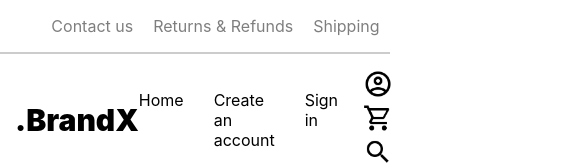
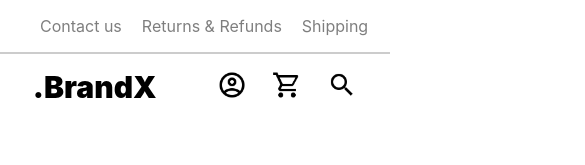
Before and after one commit to githmin/ecommerce-mern, a React (Create React App) app: page / in a window 390 px wide. Shown: the top 165 px of the page, 585 px wide, since content can reach past the window. Built offline with nearby package versions, Linux system fonts and the light colour scheme.

Commit message:
responsive design on header

```diff
--- a/src/components/Header.jsx
+++ b/src/components/Header.jsx
@@ -11,13 +11,25 @@ const Spacer = styled.div`
   opacity: 0.2;
 `;
 
+const Div = styled.div``;
+
 const TopNav = styled.div`
   display: flex;
   justify-content: space-around;
+  @media screen and (max-width: 480px) {
+    justify-content: inherit;
+    align-items: center;
+  }
 `;
 const TopNavF = styled.div`
   display: flex;
   opacity: 0.5;
+  @media screen and (max-width: 480px) {
+    justify-content: center;
+    align-items: center;
+    padding-left: 20px;
+    padding-right: 20px;
+  }
 `;
 
 const TStyledP = styled.p`
@@ -34,6 +46,9 @@ const BottomNavF = styled.div`
   display: flex;
   gap: 30px;
   cursor: pointer;
+  @media screen and (max-width: 480px) {
+    display: none;
+  }
 `;
 const Brand = styled.div`
   font-size: 30px;
@@ -53,6 +68,9 @@ const CategoryNav = styled.div`
   gap: 25px;
   color: white;
   background-color: black;
+  @media screen and (max-width: 480px) {
+    display: none;
+  }
 `;
 const CategoryItem = styled.p`
   cursor: pointer;
@@ -64,7 +82,7 @@ const header = () => {
   return (
     <MainContainer>
       <TopNav>
-        <div></div>
+        <Div></Div>
         <TopNavF>
           <TStyledP>Contact us</TStyledP>
           <TStyledP>Returns & Refunds</TStyledP>
--- a/src/components/LandingPage.jsx
+++ b/src/components/LandingPage.jsx
@@ -7,8 +7,8 @@ const LandingPage = () => {
   return (
     <div>
       <Header />
-      <LandingBody />
-      <Footer />
+      {/* <LandingBody />
+      <Footer /> */}
     </div>
   );
 };
```
